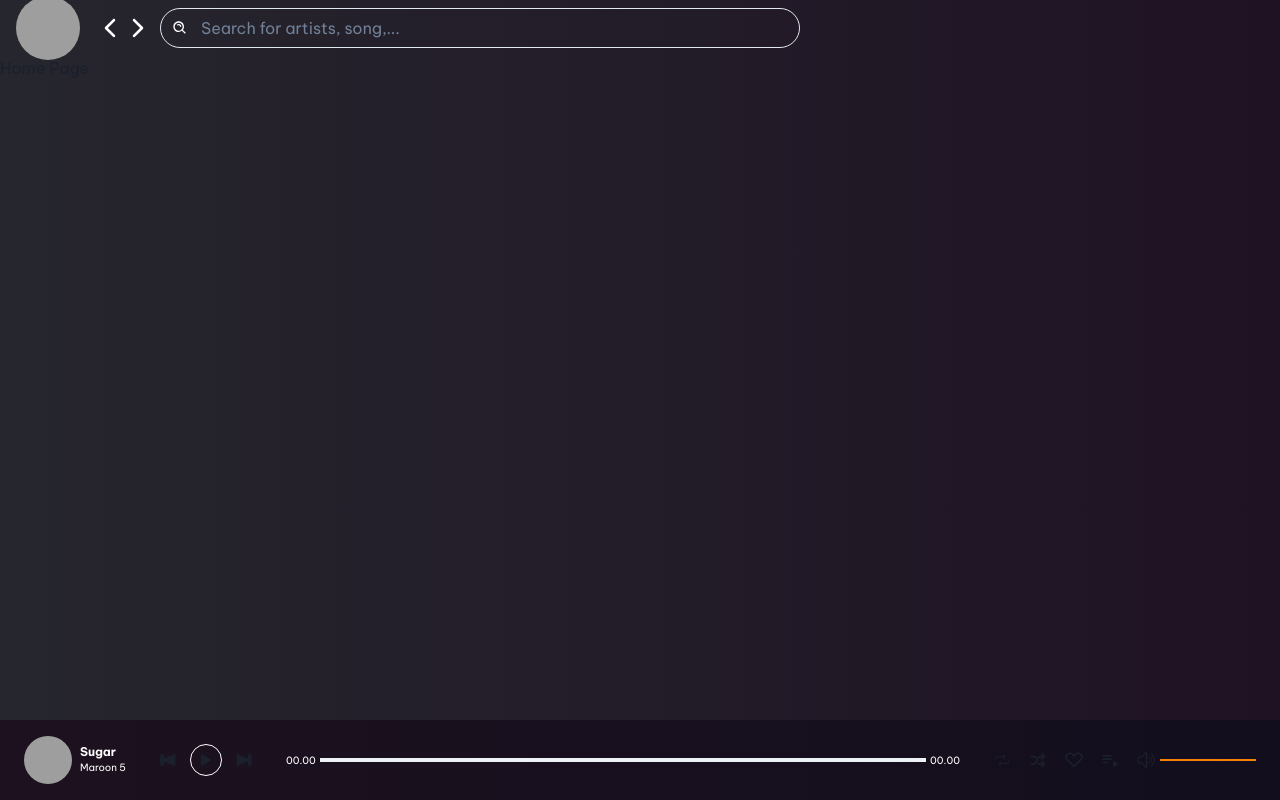
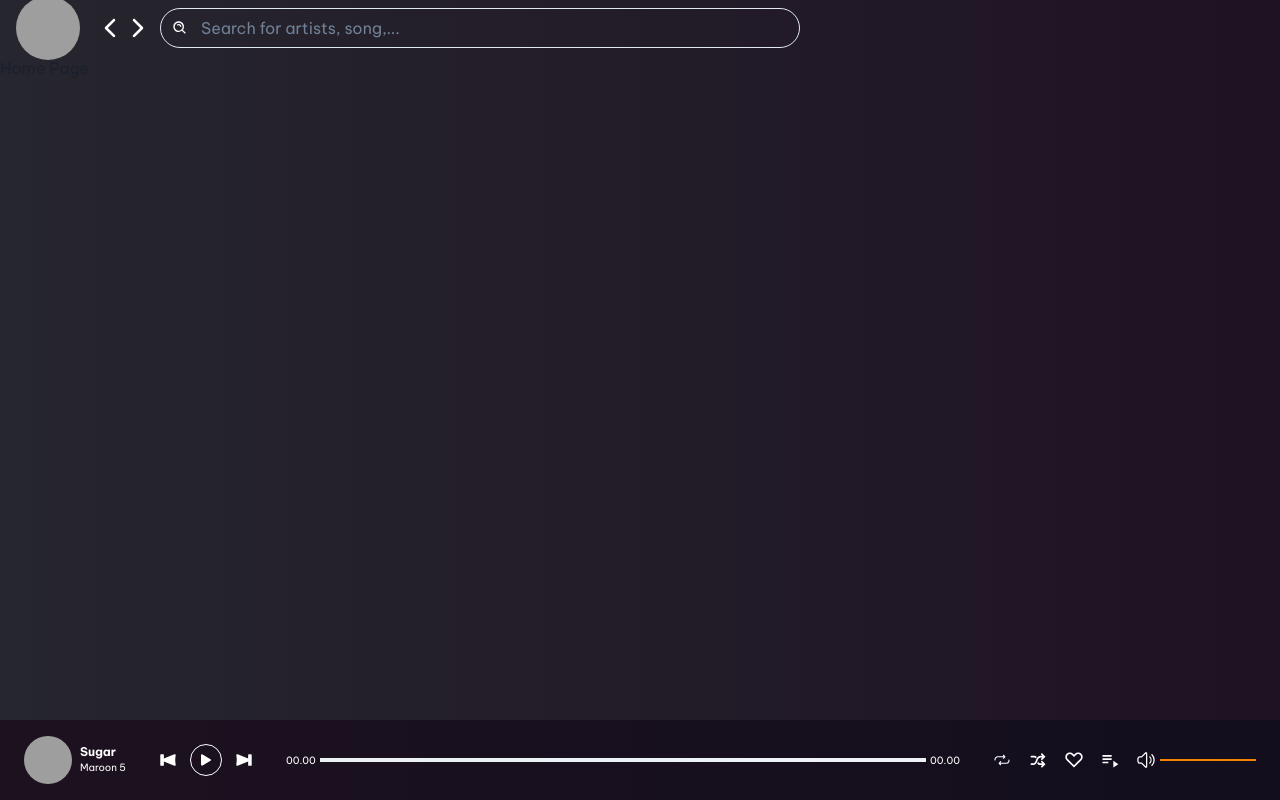
Before and after one commit to dipperpinees/soundwave, a React (Create React App) app in the folder client/: page / in a window 1280 px wide. Built offline with nearby package versions, Linux system fonts and the light colour scheme; no server answers; grey boxes are pictures that could not be loaded.

Commit message:
add notification feature

```diff
--- a/client/package.json
+++ b/client/package.json
@@ -21,6 +21,7 @@
     "react-icons": "^4.6.0",
     "react-router-dom": "^6.4.1",
     "react-scripts": "5.0.1",
+    "react-toastify": "^9.0.8",
     "readable-stream": "^4.2.0",
     "sass": "^1.55.0",
     "web-vitals": "^2.1.4"
--- a/client/src/App.jsx
+++ b/client/src/App.jsx
@@ -1,13 +1,15 @@
+import { ChakraProvider } from '@chakra-ui/react';
 import { BrowserRouter, Route, Routes } from 'react-router-dom';
+import { ToastContainer } from 'react-toastify';
+import 'react-toastify/dist/ReactToastify.css';
 import Layout from './components/Layout';
+import Player from './components/Player';
 import HomePage from './pages/HomePage';
 import SignIn from './pages/SignIn';
 import SignUp from './pages/SignUp';
+import Upload from './pages/Upload';
 import { Store } from './stores';
-import { ChakraProvider } from '@chakra-ui/react';
-import Player from './components/Player';
 import theme from './utils/theme';
-import Upload from './pages/Upload';
 
 function App() {
     return (
@@ -25,6 +27,7 @@ function App() {
                             <Player />
                         </Layout>
                     </Store>
+                    <ToastContainer />
                 </div>
             </ChakraProvider>
         </BrowserRouter>
--- a/client/src/components/Player/index.jsx
+++ b/client/src/components/Player/index.jsx
@@ -38,7 +38,7 @@ export default function DesktopPlayer() {
     };
 
     return (
-        <Flex className="player" gap={8} alignItems="center" justifyContent="space-between">
+        <Flex className="player white-color" gap={8} alignItems="center" justifyContent="space-between">
             {/* mobile progress bar */}
             <Progress
                 value={songDuration === 0 ? 0 : (currentTime / songDuration) * 100}
--- a/client/src/pages/Upload.jsx
+++ b/client/src/pages/Upload.jsx
@@ -7,6 +7,7 @@ import { useContext, useRef, useState } from 'react';
 import { useDropzone } from 'react-dropzone';
 import { AiFillCamera } from 'react-icons/ai';
 import { BsFillPlayFill, BsPauseFill } from 'react-icons/bs';
+import { toast } from 'react-toastify';
 import { API_ENDPOINT } from '../config';
 import { GenreContext } from '../stores';
 import { LoadingContext } from '../stores/loadingStore';
@@ -31,6 +32,7 @@ export default function Upload() {
 
     const onDrop = (acceptedFiles) => {
         if (!acceptedFiles || !acceptedFiles[0]) return;
+
         const file = acceptedFiles[0];
         const fileName = file.name;
         setFileName(fileName);
@@ -114,6 +116,9 @@ export default function Upload() {
         });
         const responseJSON = await response.json();
         console.log(responseJSON);
+        if (response.ok) {
+            toast("Upload song successfully.");
+        }
         setLoading(false);
     };
 
--- a/client/src/stores/index.js
+++ b/client/src/stores/index.js
@@ -15,6 +15,6 @@ export function Store({ children }) {
     );
 }
 
+export { GenreContext } from './genreStore';
+export { PlayerContext } from './playerStore';
 export { UserContext } from './userStore';
-export { PlayerContext } from './playerStore';
-export { GenreContext } from './genreStore';
```
Also changed, not shown: client/src/stores/notificationStore.js (deleted), 2 other files (tests, documents, lock files or other folders).
